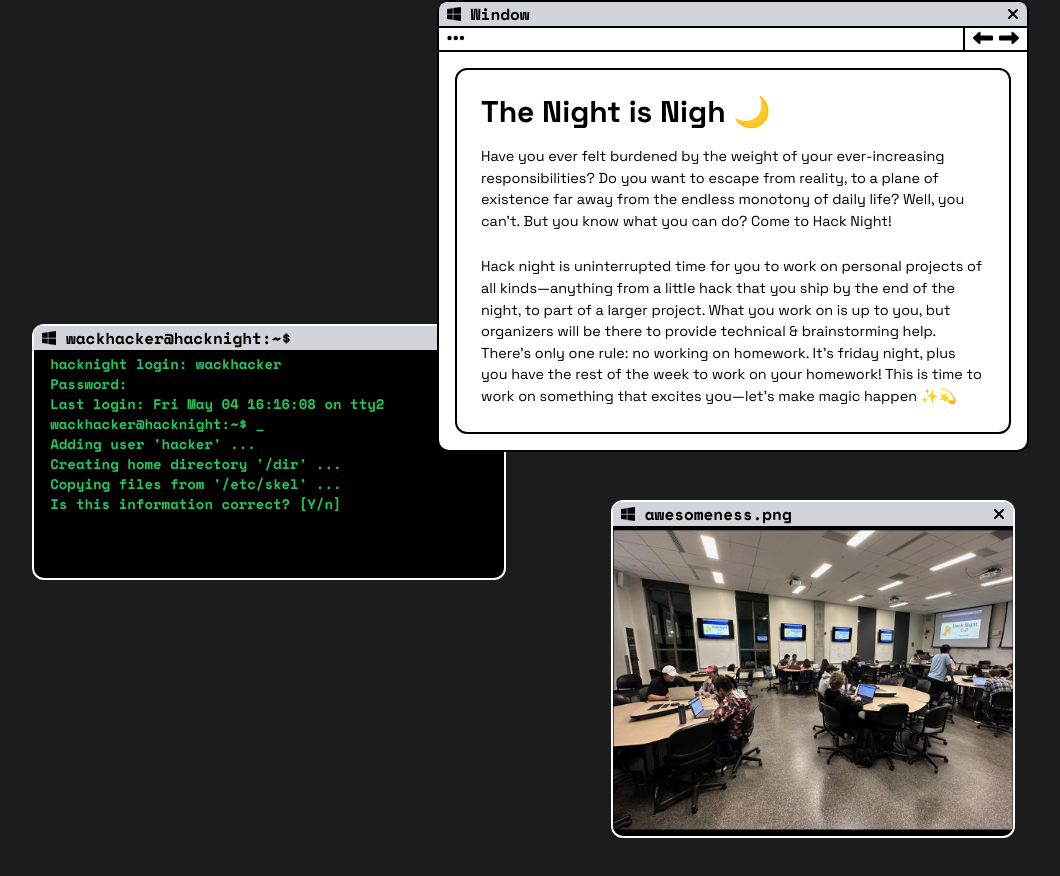
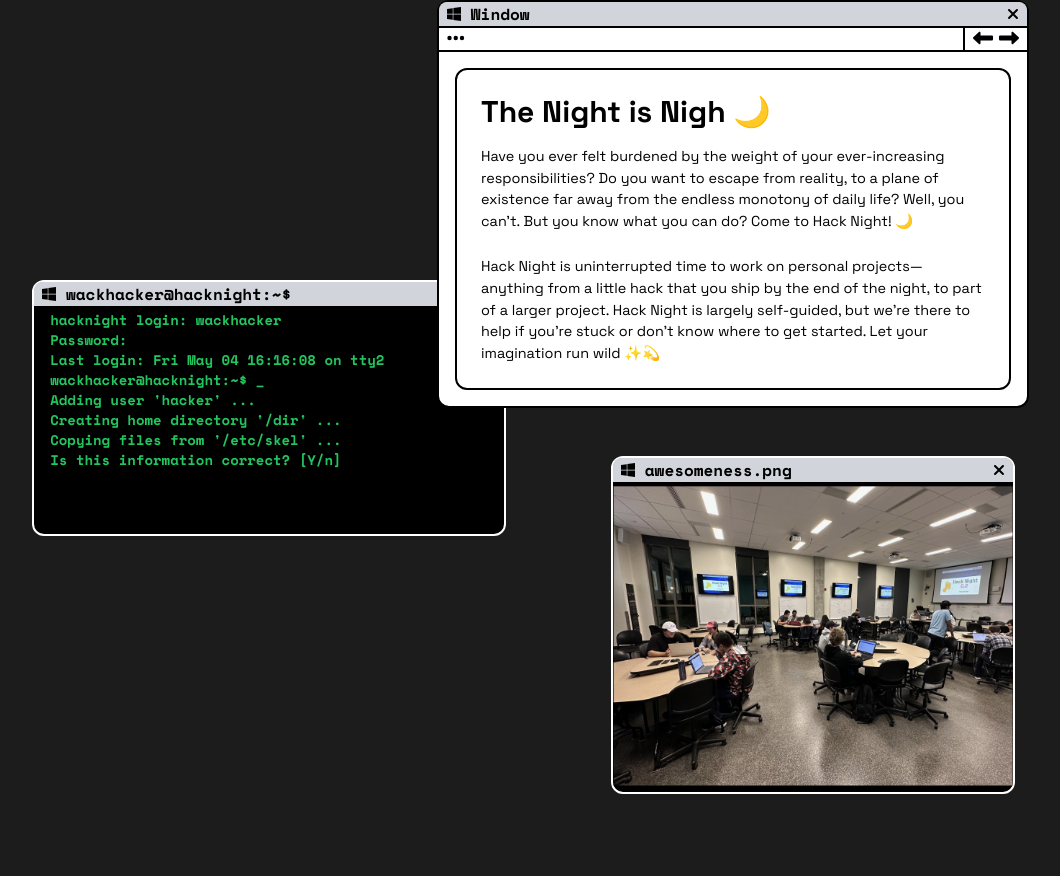
Before and after one commit to purduehackers/site, a Next.js app: page / in a window 1280 px wide. Shown: the part 1990-2866 px from the top of the page, without its empty margins (83-1143 px from the left). Built offline with nearby package versions, Linux system fonts and the light colour scheme.

Commit message:
Update Hack Night copy

```diff
--- a/components/hack-night.tsx
+++ b/components/hack-night.tsx
@@ -63,19 +63,16 @@ const HackNight = () => {
                     ever-increasing responsibilities? Do you want to escape from
                     reality, to a plane of existence far away from the endless
                     monotony of daily life? Well, you can't. But you know what
-                    you can do? Come to Hack Night!
+                    you can do? Come to Hack Night! 🌙
                   </p>
                   <br />
                   <p className="text-mxs">
-                    Hack night is uninterrupted time for you to work on personal
-                    projects of all kinds—anything from a little hack that you
-                    ship by the end of the night, to part of a larger project.
-                    What you work on is up to you, but organizers will be there
-                    to provide technical & brainstorming help. There's only one
-                    rule: no working on homework. It's friday night, plus you
-                    have the rest of the week to work on your homework! This is
-                    time to work on something that excites you—let's make magic
-                    happen ✨💫
+                    Hack Night is uninterrupted time to work on personal
+                    projects—anything from a little hack that you ship by the
+                    end of the night, to part of a larger project. Hack Night is
+                    largely self-guided, but we're there to help if you're stuck
+                    or don't know where to get started. Let your imagination run
+                    wild ✨💫
                   </p>
                 </div>
               </div>
```
